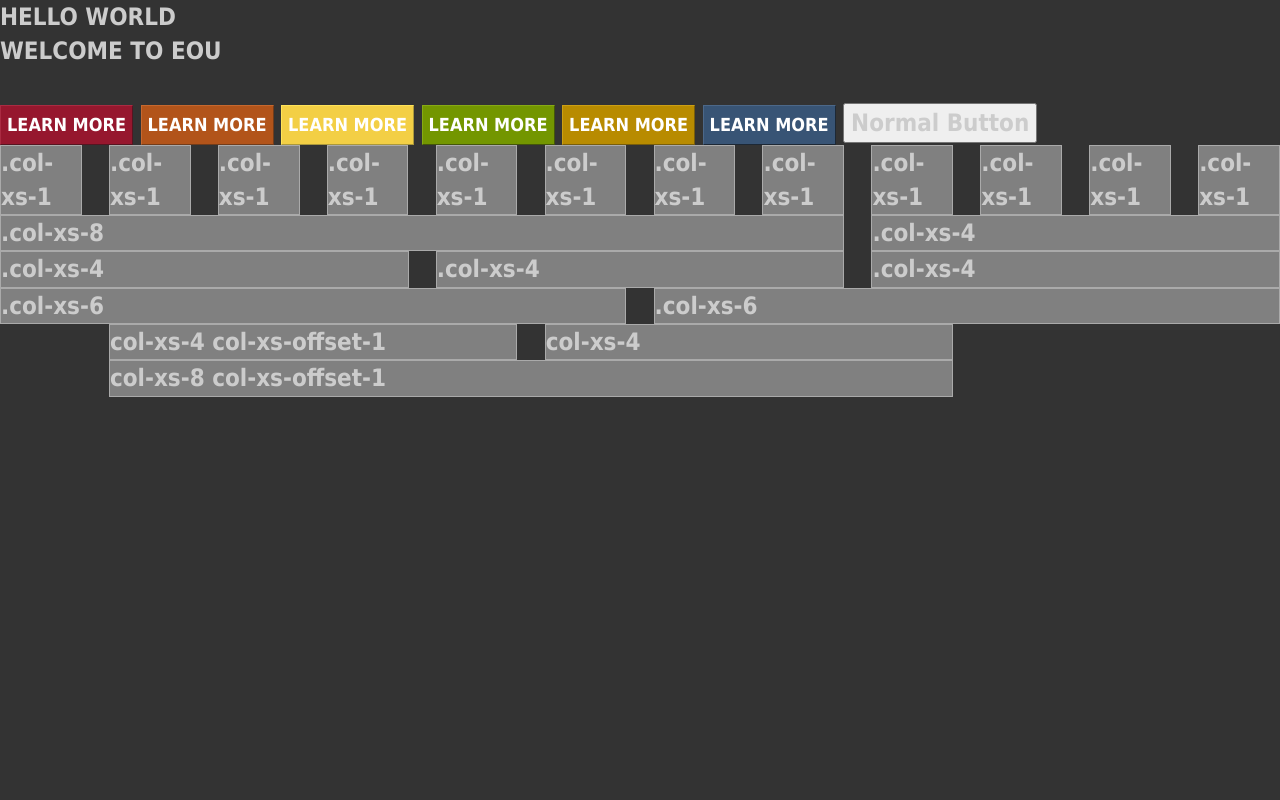
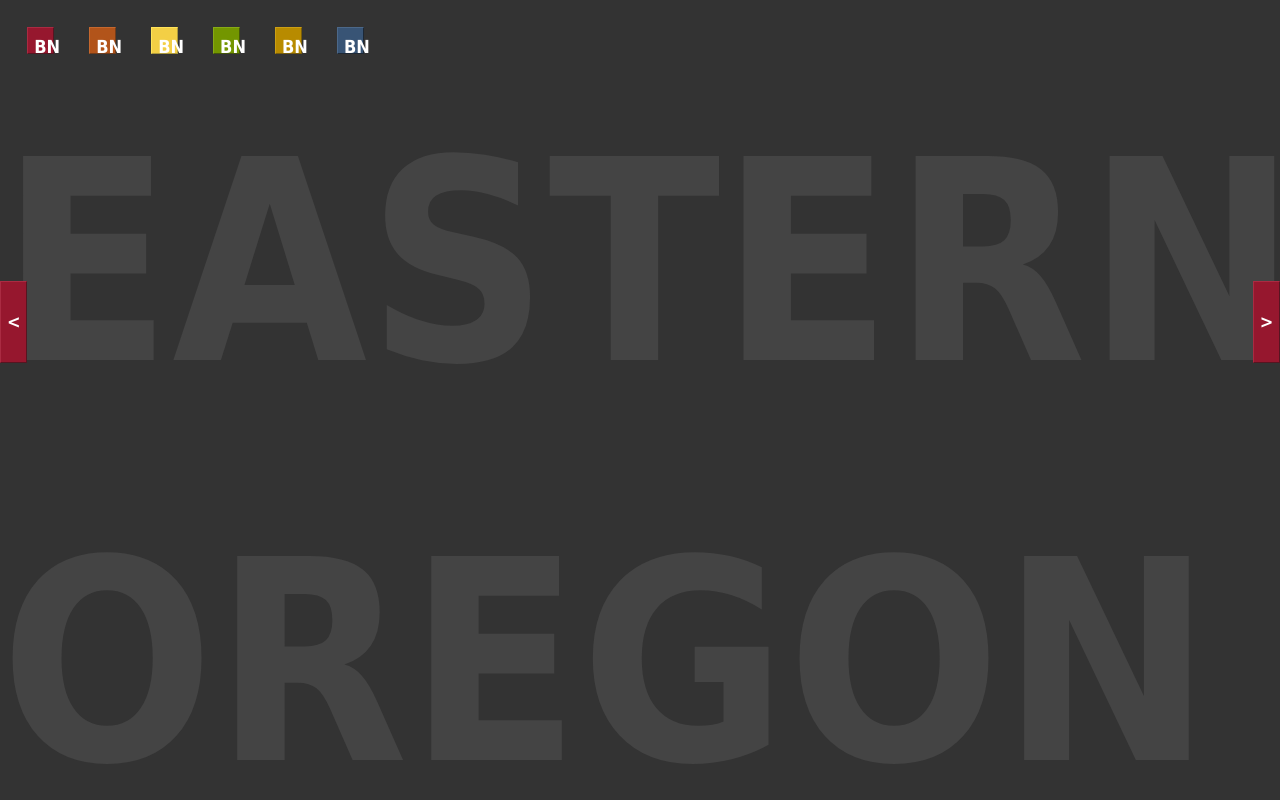
Before and after one commit to Dalton-Baird/EOU-MM452-Sp16-Website, a PHP site: page / in a window 1280 px wide. Run offline with PHP 8.4, Linux system fonts and the light colour scheme.

Commit message:
Started working on layout

```diff
--- a/root/index.html
+++ b/root/index.html
@@ -13,64 +13,35 @@
         <link href="stylesheets/site.css" rel="stylesheet" type="text/css">
         <link href="bootstrap/css/bootstrap.min.css" rel="stylesheet" type="text/css">
         <link href="stylesheets/bootstrap-columns.css" rel="stylesheet" type="text/css">
-
-        <style>
-            .test-content {
-                background-color: #808080;
-                border: 1px solid #AAAAAA;
-            }
-        </style>
     </head>
     <body>
         <div class="container-fluid">
-             HELLO WORLD<br>
-            WELCOME TO EOU
-            <br>
-            <br>
 
-            <button class="main-button color-white background-red">Learn More</button>
-            <button class="main-button color-white background-orange">Learn More</button>
-            <button class="main-button color-white background-tan">Learn More</button>
-            <button class="main-button color-white background-green">Learn More</button>
-            <button class="main-button color-white background-gold">Learn More</button>
-            <button class="main-button color-white background-blue">Learn More</button>
-            <button>Normal Button</button>
+            <div class="row spacing-margin-top-1 spacing-margin-left-half">
+                <div class="col-xs-4">
+                    <button class="main-button color-white background-red spacing-width-1 spacing-height-1">Bn</button>
+                    <button class="main-button color-white background-orange spacing-width-1 spacing-height-1 spacing-margin-left-1">Bn</button>
+                    <button class="main-button color-white background-tan spacing-width-1 spacing-height-1 spacing-margin-left-1">Bn</button>
+                    <button class="main-button color-white background-green spacing-width-1 spacing-height-1 spacing-margin-left-1">Bn</button>
+                    <button class="main-button color-white background-gold spacing-width-1 spacing-height-1 spacing-margin-left-1">Bn</button>
+                    <button class="main-button color-white background-blue spacing-width-1 spacing-height-1 spacing-margin-left-1">Bn</button>
+                </div>
+            </div>
 
-            <div class="row">
-                <div class="col-xs-1"><div class="test-content">.col-xs-1</div></div>
-                <div class="col-xs-1"><div class="test-content">.col-xs-1</div></div>
-                <div class="col-xs-1"><div class="test-content">.col-xs-1</div></div>
-                <div class="col-xs-1"><div class="test-content">.col-xs-1</div></div>
-                <div class="col-xs-1"><div class="test-content">.col-xs-1</div></div>
-                <div class="col-xs-1"><div class="test-content">.col-xs-1</div></div>
-                <div class="col-xs-1"><div class="test-content">.col-xs-1</div></div>
-                <div class="col-xs-1"><div class="test-content">.col-xs-1</div></div>
-                <div class="col-xs-1"><div class="test-content">.col-xs-1</div></div>
-                <div class="col-xs-1"><div class="test-content">.col-xs-1</div></div>
-                <div class="col-xs-1"><div class="test-content">.col-xs-1</div></div>
-                <div class="col-xs-1"><div class="test-content">.col-xs-1</div></div>
+            <div class="row" style="position: page;">
+                <div class="col-xs-12">
+                    <span class="background-logo">Eastern Oregon University</span>
+                </div>
             </div>
-            <div class="row">
-                <div class="col-xs-8"><div class="test-content">.col-xs-8</div></div>
-                <div class="col-xs-4"><div class="test-content">.col-xs-4</div></div>
+
+            <div class="row spacing-margin-top-8" style="position: page;">
+                <div class="col-xs-12">
+                    <button class="nav-button color-white background-red spacing-width-1 spacing-height-3">&lt;</button>
+                    <button class="nav-button color-white background-red spacing-width-1 spacing-height-3 pull-right">&gt;</button>
+                </div>
             </div>
-            <div class="row">
-                <div class="col-xs-4"><div class="test-content">.col-xs-4</div></div>
-                <div class="col-xs-4"><div class="test-content">.col-xs-4</div></div>
-                <div class="col-xs-4"><div class="test-content">.col-xs-4</div></div>
-            </div>
-            <div class="row">
-                <div class="col-xs-6"><div class="test-content">.col-xs-6</div></div>
-                <div class="col-xs-6"><div class="test-content">.col-xs-6</div></div>
-            </div>
-            <div class="row">
-                <div class="col-xs-4 col-xs-offset-1"><div class="test-content">col-xs-4 col-xs-offset-1</div></div>
-                <div class="col-xs-4"><div class="test-content">col-xs-4</div></div>
-            </div>
-            <div class="row">
-                <div class="col-xs-8 col-xs-offset-1"><div class="test-content">col-xs-8 col-xs-offset-1</div></div>
-            </div>
-        </div>
+
+        </div> <!-- END container div -->
 
         <script src="jquery/jquery-2.2.1.min.js"></script>
     </body>
--- a/root/stylesheets/site.css
+++ b/root/stylesheets/site.css
@@ -74,6 +74,7 @@ body {
     border-width: 1px;
     background-color: #CCCCCC;
     transition: all 150ms;
+    z-index: 0;
 }
 
 .main-button:hover {
@@ -82,6 +83,150 @@ body {
 
 .main-button:active {
     transform: scale(0.95)
+}
+
+.nav-button {
+    padding: 6px;
+    text-transform: uppercase;
+    font-size: large;
+    border-width: 1px;
+    background-color: #CCCCCC;
+    transition: all 150ms;
+    z-index: -1;
+}
+
+.nav-button:hover {
+    transform: scale(1.05);
+}
+
+.nav-button:active {
+    transform: scale(0.95)
+}
+
+.background-logo {
+    font-size: 35vh;
+    text-transform: uppercase;
+    text-overflow: clip;
+    overflow: hidden;
+    position: fixed;
+    color: #444444;
+    cursor: default;
+
+    -webkit-touch-callout: none; /* iOS Safari */
+    -webkit-user-select: none;   /* Chrome/Safari/Opera */
+    -khtml-user-select: none;    /* Konqueror */
+    -moz-user-select: none;      /* Firefox */
+    -ms-user-select: none;       /* IE/Edge */
+    user-select: none;           /* non-prefixed version, currently not supported by any browser */
+}
+
+/* Custom Sizes */
+.spacing-width-half {
+    width: calc(100vw * 1/47/2);
+}
+
+.spacing-width-1 {
+    width: calc(100vw * 1/47);
+}
+
+.spacing-height-half {
+    height: calc(100vw * 1/47/2);
+}
+
+.spacing-height-1 {
+    height: calc(100vw * 1/47);
+}
+
+.spacing-height-2 {
+    height: calc(100vw * 2/47);
+}
+
+.spacing-height-3 {
+    height: calc(100vw * 3/47);
+}
+
+.spacing-height-4 {
+    height: calc(100vw * 4/47);
+}
+
+.spacing-height-5 {
+    height: calc(100vw * 5/47);
+}
+
+.spacing-height-6 {
+    height: calc(100vw * 6/47);
+}
+
+.spacing-height-7 {
+    height: calc(100vw * 7/47);
+}
+
+.spacing-height-8 {
+    height: calc(100vw * 8/47);
+}
+
+.spacing-height-9 {
+    height: calc(100vw * 9/47);
+}
+
+.spacing-height-10 {
+    height: calc(100vw * 10/47);
+}
+
+.spacing-height-11 {
+    height: calc(100vw * 11/47);
+}
+
+.spacing-height-12 {
+    height: calc(100vw * 12/47);
+}
+
+.spacing-margin-left-half {
+     margin-left: calc(100vw * 1/47/2) !important;
+}
+
+.spacing-margin-left-1 {
+     margin-left: calc(100vw * 1/47) !important;
+}
+
+.spacing-margin-top-half {
+    margin-top: calc(100vw * 1/47/2);
+}
+
+.spacing-margin-top-1 {
+    margin-top: calc(100vw * 1/47);
+}
+
+.spacing-margin-top-2 {
+    margin-top: calc(100vw * 2/47);
+}
+
+.spacing-margin-top-3 {
+    margin-top: calc(100vw * 3/47);
+}
+
+.spacing-margin-top-4 {
+    margin-top: calc(100vw * 4/47);
+}
+
+.spacing-margin-top-5 {
+    margin-top: calc(100vw * 5/47);
+}
+
+.spacing-margin-top-6 {
+    margin-top: calc(100vw * 6/47);
+}
+
+.spacing-margin-top-7 {
+    margin-top: calc(100vw * 7/47);
+}
+
+.spacing-margin-top-8 {
+    margin-top: calc(100vw * 8/47);
+}
+
+.full-width {
+    width: 100%;
 }
 
 /* Coloring */
@@ -123,3 +268,15 @@ body {
     background-color: #385475;
     border-color: #4c6889;
 }
+
+/* Styling */
+.overflow-hidden {
+    overflow: hidden;
+}
+
+.pull-left {
+  float: left !important;
+}
+.pull-right {
+  float: right !important;
+}
```
Also changed, not shown: root/index.backup.html (added, +77 -0 lines).
